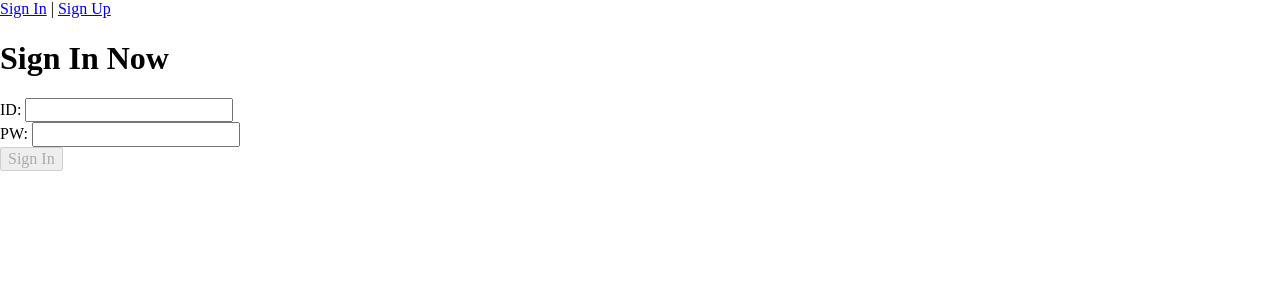
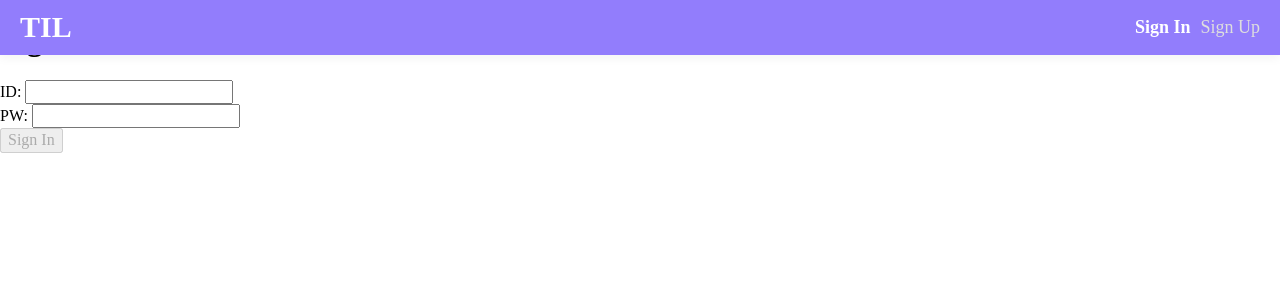
Before and after one commit to jambottle/vue-expert, a Vue app in the folder vue-til/: page /signin in a window 1280 px wide. Shown: the top 300 px of the page. Built offline with nearby package versions, Linux system fonts and the light colour scheme; no server answers.

Commit message:
design: Style AppHeader.vue

```diff
--- a/vue-til/src/components/common/AppHeader.vue
+++ b/vue-til/src/components/common/AppHeader.vue
@@ -1,6 +1,49 @@
 <template>
   <header>
-    <router-link to="/signin">Sign In</router-link> |
-    <router-link to="/signup">Sign Up</router-link>
+    <div>
+      <router-link class="home" to="/">TIL</router-link>
+    </div>
+    <nav>
+      <router-link class="menu" to="/signin">Sign In</router-link>
+      <router-link class="menu" to="/signup">Sign Up</router-link>
+    </nav>
   </header>
 </template>
+
+<style lang="scss" scoped>
+header {
+  position: fixed;
+  top: 0;
+  z-index: 2;
+
+  display: flex;
+  justify-content: space-between;
+  align-items: center;
+
+  width: calc(100% - 40px);
+  padding: 10px 20px;
+  background-color: #927dfc;
+  box-shadow: 0px 3px 10px rgba(0, 0, 0, 0.05);
+
+  a {
+    text-decoration: none;
+
+    &.home {
+      color: #ffffff;
+      font-size: 30px;
+      font-weight: 900;
+    }
+
+    &.menu {
+      margin-left: 10px;
+      color: #dedede;
+      font-size: 18px;
+
+      &.router-link-exact-active {
+        color: #ffffff;
+        font-weight: 700;
+      }
+    }
+  }
+}
+</style>
```
